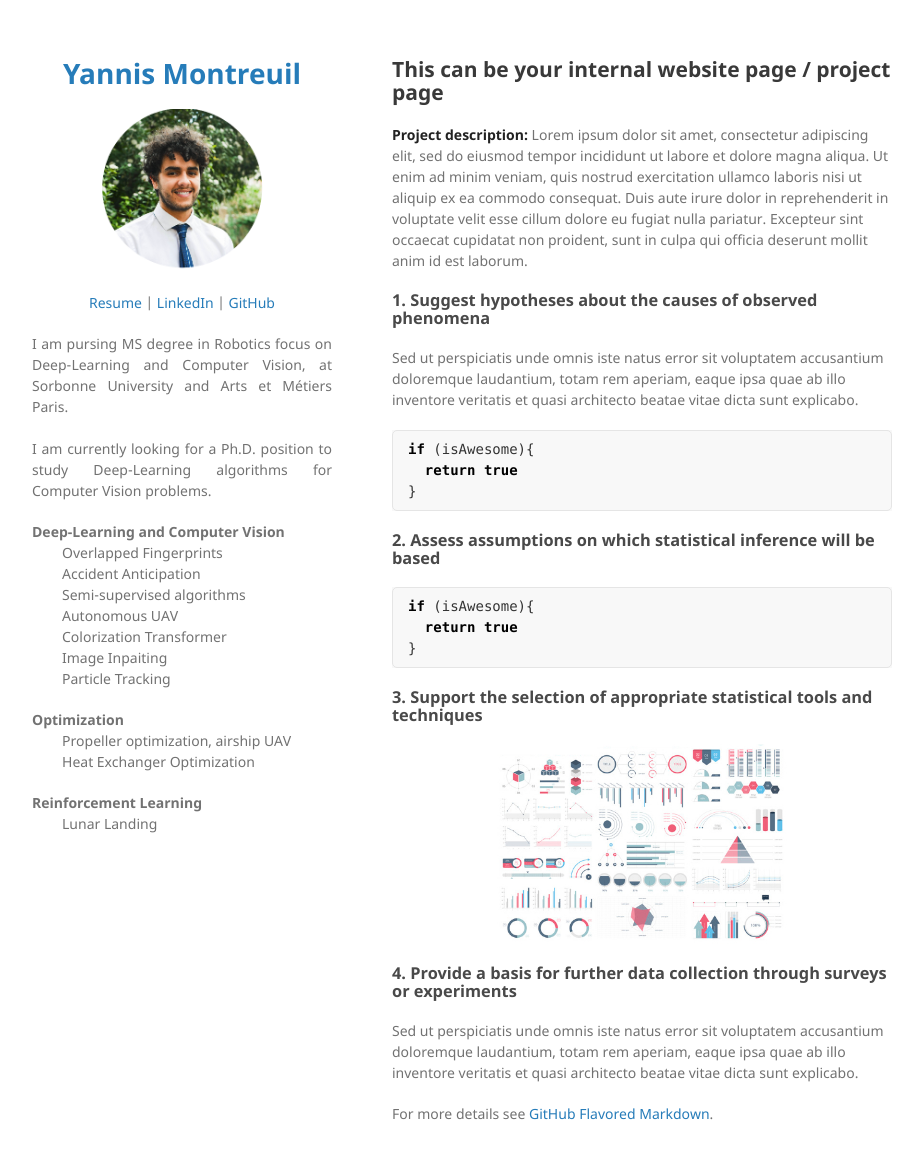
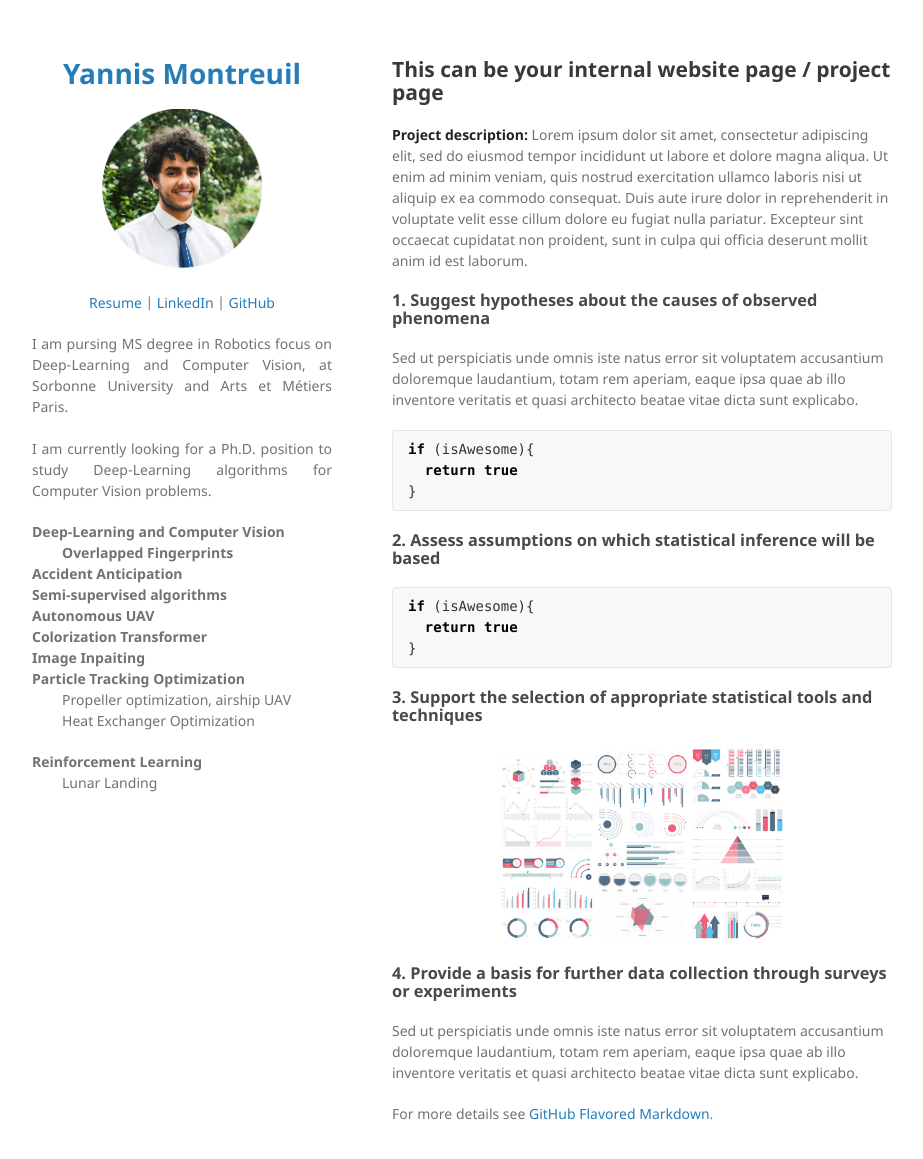
Before and after one commit to Yannis-98/yannis-98.github.io, a Jekyll site: the page built from sample_page.md, in a window 1280 px wide and 1194 px high. Shown: the top 1159 px of the window, without its empty margins (178-1101 px from the left). Built offline with Jekyll 4.4.1, drawn with Linux system fonts in a browser that asks for light colours; our own code applies the rules of GitHub Pages for plain Markdown files.

Commit message:
Update _config.yml

```diff
--- a/_config.yml
+++ b/_config.yml
@@ -17,13 +17,13 @@ description:
   </p>
 
   <b>Deep-Learning and Computer Vision</b>
-  <p style="margin-left:10%;">Overlapped Fingerprints<br>
+  <b style="margin-left:10%;">Overlapped Fingerprints<br>
   Accident Anticipation<br>
   Semi-supervised algorithms<br>
   Autonomous UAV<br>
   Colorization Transformer<br>
   Image Inpaiting<br>
-  Particle Tracking</p>
+  Particle Tracking</b>
   <b>Optimization </b>
   <p style="margin-left:10%;">Propeller optimization, airship UAV<br>
   Heat Exchanger Optimization</p>
```
